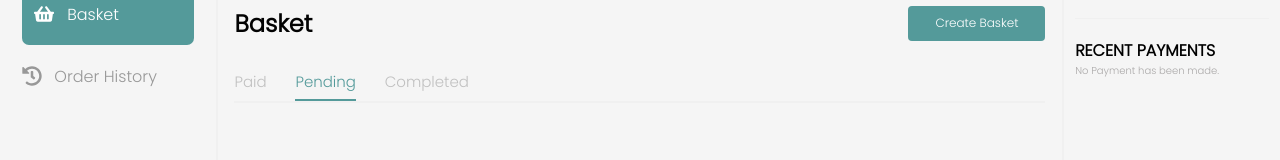
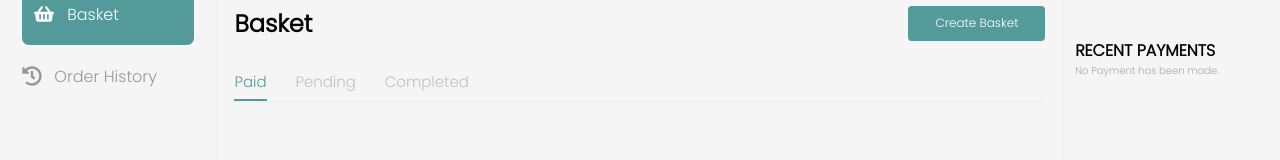
Before and after one commit to sam-adroit/akaani, a React (Create React App) app: page / in a window 1280 px wide. Shown: the part 209-369 px from the top of the page. Built offline with nearby package versions, Linux system fonts and the light colour scheme.

Commit message:
Changes made to button

```diff
--- a/src/components/cart/Cart.css
+++ b/src/components/cart/Cart.css
@@ -79,4 +79,5 @@
   border: 0;
   color: #ffffff;
   font-size: 15px;
+  cursor: pointer;
 }
--- a/src/components/landing-page-body/LandingPageBody.jsx
+++ b/src/components/landing-page-body/LandingPageBody.jsx
@@ -29,8 +29,8 @@ function LandingPageBody({ changeData, cardDetails }) {
             <button>Create Basket</button>
           </div>
           <ul className="basket-link">
-            <li className="basket-link--item ">Paid</li>
-            <li className="basket-link--item actives">Pending</li>
+            <li className="basket-link--item actives">Paid</li>
+            <li className="basket-link--item ">Pending</li>
             <li className="basket-link--item">Completed</li>
           </ul>
           <div className="basket-body">
```
